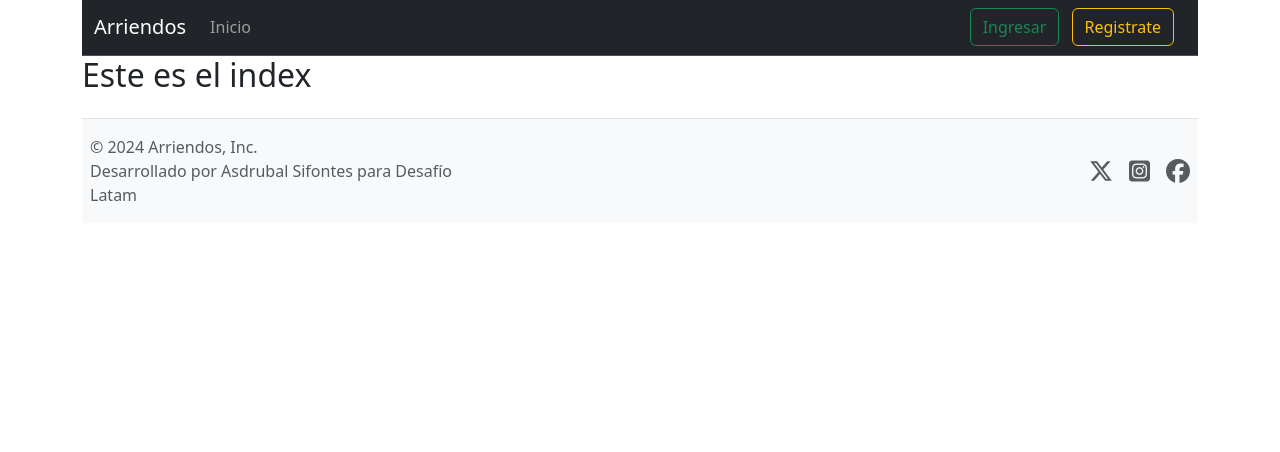
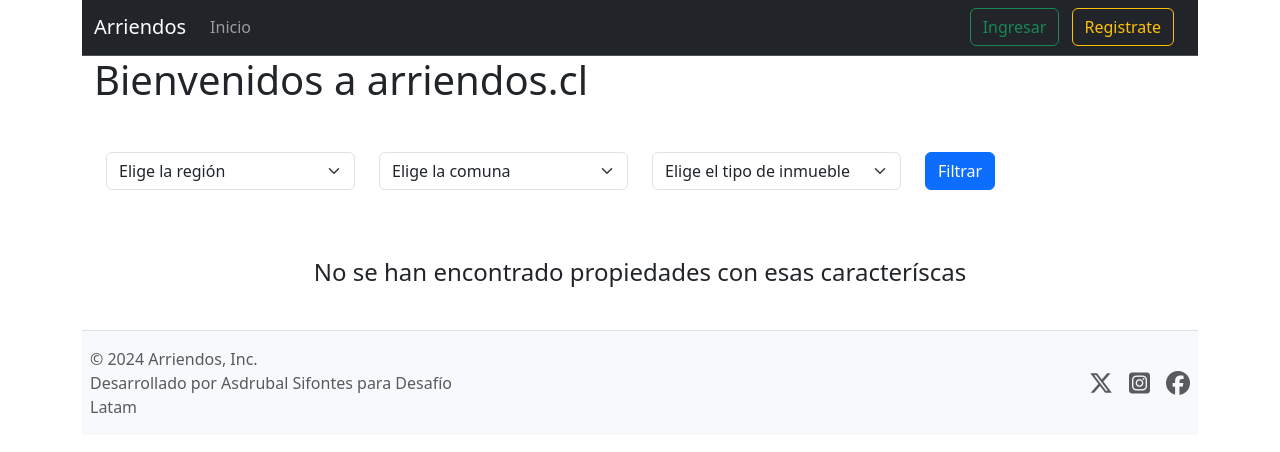
Before and after one commit to asdru0510/arriendo_inmuebles, a Django app: page / in a window 1280 px wide. Shown: the part 176-628 px from the top of the page. Run offline with Django 5.2, Linux system fonts and the light colour scheme; data that the repository does not hold is empty; some libraries are stand-ins or nearby versions.

Commit message:
Se crean funciones de editar y borrar propiedades, se genera funcion para mostrar propiedades en arriendo en el index

```diff
--- a/main/templates/index.html
+++ b/main/templates/index.html
@@ -1,4 +1,89 @@
-{% extends "./base.html"%}
+{% extends 'base.html' %}
+
+{% load static %}
 {% block contenido %}
-<h2>Este es el index</h2>
+<div class="container">
+    <h1 class="fs-1">Bienvenidos a arriendos.cl</h1>
+
+    <div class="container mt-5">
+        <form action="{% url 'index' %}" method="get">
+        <div class="row">
+                <div class="col">
+                    <div class="mb-3">
+                        <select name="region_cod" id="region_cod" class="form-select">
+                            <option value="">Elige la región</option>
+                                {% for region in regiones %}
+                                <option value="{{ region.cod }}"
+                                {% if region.cod == region_cod_select %}
+                                selected
+                                {% endif %}
+                                >
+                                    {{ region.nombre }}
+                                </option>
+                                {% endfor %}
+                        </select>
+                    </div>
+                </div>
+                <div class="col">
+                    <div class="mb-3">
+                        <select name="comuna_cod" id="comuna_cod" class="form-select">
+                            <option value="">Elige la comuna</option>
+                                {% for comuna in comunas %}
+                                    <option value="{{ comuna.cod }}"
+                                    {% if comuna.cod == comuna_cod_select %}
+                                    selected
+                                    {% endif %}
+                                    >
+                                    {{ comuna.nombre}}
+                                    </option>
+                                {% endfor %}
+                        </select>
+                    </div>
+                </div>
+                <div class="col">
+                    <div class="mb-3">
+                        <select class="form-select" name="tipo_inmueble">
+                            <option value>Elige el tipo de inmueble</option>
+                            {% for tipo in tipos_inmuebles %}
+                                <option value="{{tipo.0}}">{{ tipo.1}}</option>
+                            {% endfor %}
+                        </select>
+                    </div>
+                </div>
+                <div class="col">
+                    <button type="submit" class="btn btn-primary">Filtrar</button>
+                </div>
+            </div>
+        </form>
+    </div>
+
+
+
+    <div class="row">
+        {% for propiedad in propiedades %}
+        <div class="card mx-2 my-4" style="width: 15rem;">
+            <img src= "{% static 'img/casa-ejemplo.webp' %}"
+            class="card-img-top mt-3" alt="...">
+            <div class="card-body">
+                <h5 class="card-title">{{ propiedad.nombre }}</h5>
+                <p class="card-text">{{ propiedad.descripcion }}</p>
+            </div>
+            <div>
+                <ul class="list-group list-group-flush">
+                    <li class="list-group-item fw-medium">{{ propiedad.comuna.nombre }}</li>
+                    <li class="list-group-item">{{ propiedad.direccion}}</li>
+                    <li class="list-group-item">$ {{ propiedad.precio_mensual_arriendo }}</li>
+                    <li class="list-group-item text-body-secondary"><small>Arrienda: {{ propiedad.propietario.first_name }} {{ propiedad.propietario.last_name }}</small></li>
+                </ul>
+                <div class="card-body d-flex justify-content-evenly">
+                    <a href="#" class="card-link">Arrendar</a>
+                    <a href="#" class="card-link">Detalle</a>
+                </div>
+            </div>
+        </div>
+        {% empty %}
+            <p class="fs-4 mt-5 text-center">No se han encontrado propiedades con esas caracteríscas</p>
+        {% endfor %}
+    </div>
+</div>
 {% endblock %}
--- a/main/urls.py
+++ b/main/urls.py
@@ -1,5 +1,5 @@
 from django.urls import path
-from main.views import index, register, profile, change_pass, add_propiedad
+from main.views import index, register, profile, change_pass, add_propiedad, edit_propiedad, delete_propiedad
 
 urlpatterns = [
     path('', index, name='index'),
@@ -7,4 +7,6 @@ urlpatterns = [
     path('accounts/profile', profile, name='profile'),
     path('accounts/change-pass/', change_pass, name='change_pass',),
     path('propiedad/add-propiedad/', add_propiedad, name='add_propiedad',),
+    path('propiedad/edit-propiedad/<id>', edit_propiedad, name='edit_propiedad',),
+    path('propiedad/delete-propiedad/<id>', delete_propiedad, name='delete_propiedad',),
 ]
--- a/main/views.py
+++ b/main/views.py
@@ -2,7 +2,7 @@ from django.shortcuts import render, redirect
 from main.services import crear_user
 from django.contrib.auth.decorators import login_required
 from main.models import Inmueble
-from main.services import editar_user_sin_password, cambio_password, crear_inmueble
+from main.services import editar_user_sin_password, cambio_password, crear_inmueble, editar_inmueble, eliminar_inmueble, filtro_comuna_region
 from django.contrib import messages
 from main.models import Comuna, Region
 
@@ -12,7 +12,25 @@ from main.models import Comuna, Region
 # Create your views here.
 
 def index(request):
-    return render(request, 'index.html')
+    # Recibe información vía get:
+    propiedades = Inmueble.objects.all()
+    datos = request.GET
+    comuna_cod = datos.get('comuna_cod', '')
+    region_cod = datos.get('region_cod', '')
+    tipo_inmueble = datos.get('tipo_inmueble', '')
+
+    propiedades = filtro_comuna_region(comuna_cod, region_cod, tipo_inmueble)
+
+    comunas = Comuna.objects.all().order_by('nombre')
+    regiones = Region.objects.all()
+    tipos_inmuebles = Inmueble.inmuebles
+    context = {
+        'comunas': comunas,
+        'regiones': regiones,
+        'tipos_inmuebles': tipos_inmuebles,
+        'propiedades': propiedades
+    }
+    return render(request, 'index.html', context)
 
 def register(request):
     if request.method == 'POST':
@@ -120,3 +138,49 @@ def add_propiedad(request):
         return render(request, 'add_propiedad.html', context)
     else:
         return render(request, 'add_propiedad.html', context)
+
+@login_required
+def edit_propiedad(request, id):
+    if request.method == 'GET':
+        inmueble = Inmueble.objects.get(id=id)
+        regiones = Region.objects.all()
+        comunas = Comuna.objects.all().order_by('nombre')
+        cod_region_actual = inmueble.comuna_id[0:2]
+        context = {
+            'inmueble': inmueble,
+            'regiones': regiones,
+            'comunas': comunas,
+            'cod_region': cod_region_actual
+        }
+        return render(request, 'edit_propiedad.html', context)
+    else:
+        inmueble_id = id
+        nombre = request.POST['nombre']
+        descripcion = request.POST['descripcion']
+        m2_construidos = int(request.POST['m2_construidos'])
+        m2_totales = int(request.POST['m2_totales'])
+        num_estacionamientos = int(request.POST['num_estacionamientos'])
+        num_habitaciones = int(request.POST['num_habitaciones'])
+        num_baños = int(request.POST['num_baños'])
+        direccion = request.POST['direccion']
+        precio_mensual_arriendo = int(request.POST['precio_mensual_arriendo'])
+        tipo_de_inmueble = request.POST['tipo_de_inmueble']
+        comuna = request.POST['comuna_cod']
+        rut_propietario = request.user
+
+        editar = editar_inmueble(inmueble_id, nombre, descripcion, m2_construidos, m2_totales, num_estacionamientos, num_habitaciones, num_baños, direccion, precio_mensual_arriendo, tipo_de_inmueble, comuna, rut_propietario)
+        if editar:
+            messages.success(request, 'Propiedad editada exitosamente')
+            return redirect('profile')
+        messages.error(request, 'Hubo un problema al editar la propiedad, favor revisar')
+        return render(request, 'edit_propiedad.html', context)
+
+@login_required
+def delete_propiedad(request, id):
+    eliminar = eliminar_inmueble(id)
+    if eliminar:
+        messages.warning(request, f'La propiedad {id} fue eliminada')
+        return redirect('profile')
+    else:
+        messages.warning(request, 'Hubo un problema al eliminar la propiedad, favor revisar')
+        return render(request, 'profile.html')
```
Also changed, not shown: main/templates/edit_propiedad.html (added, +174 -0 lines), main/templates/profile.html (+22 -1 lines).
